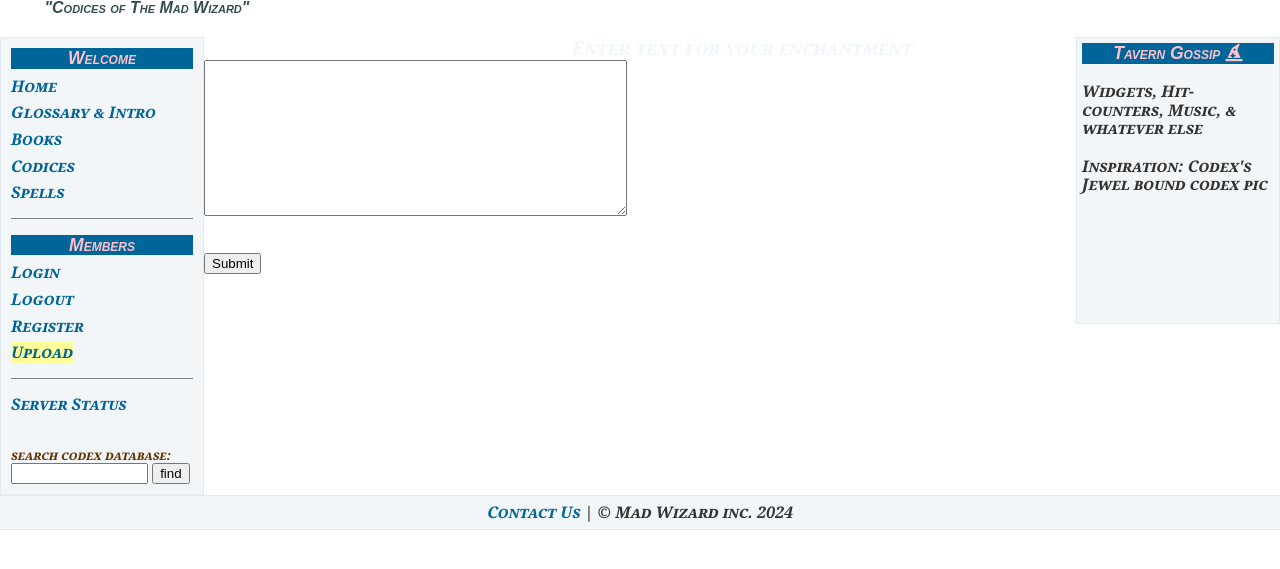
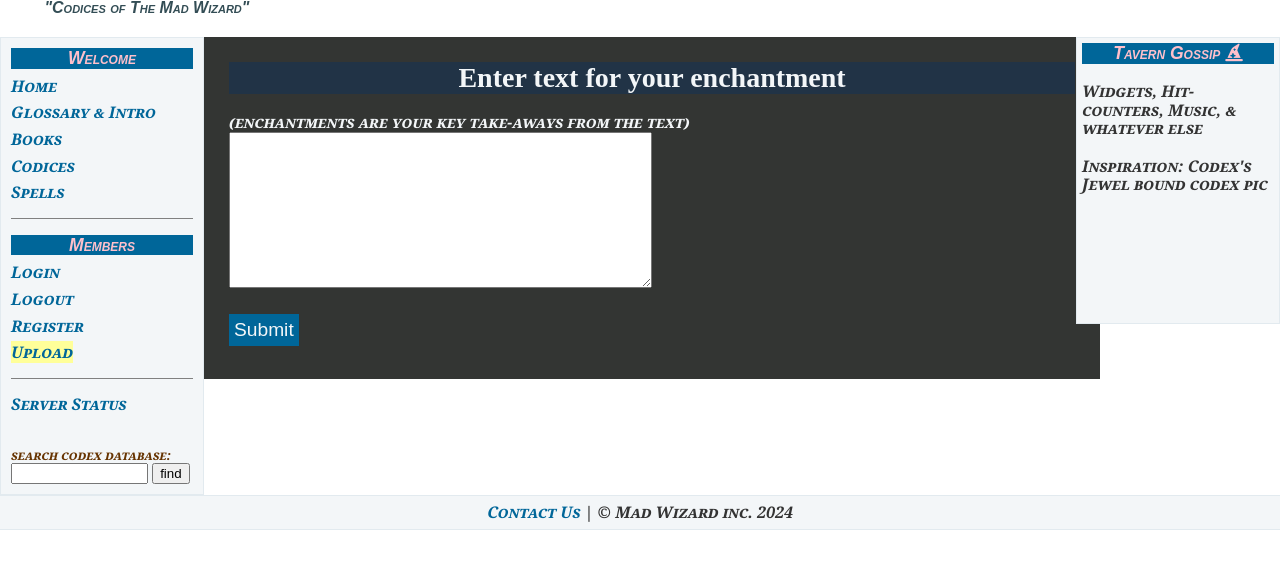
Before and after one commit to jmckirdy/Codex-Arcanum, a PHP site: page /index.php?content=newcomment in a window 1280 px wide. Shown: the part 161-730 px from the top of the page. Run offline with PHP 8.4, Linux system fonts and the light colour scheme; the visitor is signed in with stand-in values (Sample User, id 1); data that the repository does not hold is empty; some libraries are stand-ins or nearby versions.

Commit message:
formatted newcomment better, linked <a> tag in validate

```diff
--- a/newcomment.inc.php
+++ b/newcomment.inc.php
@@ -1,10 +1,11 @@
+<div class='flex-container'>
 <?php
 $id = $_GET['id'];  // OLD
 // $codexid = $_GET['id'];  //might be OLD instead? interacting in other files...
 
 if (!isset($_SESSION['valid_codex_user'])) {
 
-    echo "<h2>Sorry, you do not have permission to cast enchantments</h2><br>\n";
+    echo "<p>Sorry, you do not have permission to cast enchantments</p><br>\n";
 
     echo "<a href=\"index.php?content=login\">Please login to cast enchantments</a><br>\n";
 
@@ -17,8 +18,8 @@
     echo "<form action=\"index.php\" method=\"post\">\n";
 
     echo "<h2>Enter text for your enchantment</h2>";
-
-    echo "<textarea rows=\"10\" cols=\"50\" name=\"comment\"></textarea><br>\n";
+    echo "<br>(enchantments are your key take-aways from the text)<br>\n";
+    echo "<textarea rows=\"10\" cols=\"50\" name=\"comment\"></textarea>\n";
 
     echo "<input type=\"hidden\" name=\"poster\" value=\"$userid\"><br>\n";
 
@@ -28,8 +29,9 @@
 
     echo "<input type=\"hidden\" name=\"content\" value=\"addcomment\">\n";
 
-    echo "<br><input type=\"submit\" value=\"Submit\">\n";
+    echo "<br><input type=\"submit\" value=\"Submit\" class=\"button\">\n";
 
     echo "</form>\n";
 }
 ?>
+</div>
--- a/validate.inc.php
+++ b/validate.inc.php
@@ -21,7 +21,7 @@
    // TESTING
 //    echo var_dump($_SESSION);
 
-   echo "<p>Your user account has been validated, you can now upload <a href=\"#\">books/codices/spells</a> and cast enchantments.</p>\n";
+   echo "<p>Your user account has been validated, you can now upload <a href=\"index.php?content=glossary\">books/codices/spells</a> and cast enchantments.</p>\n";
    echo "<a href=\"index.php\">Return to Home</a>\n";
 }
 ?>
```
